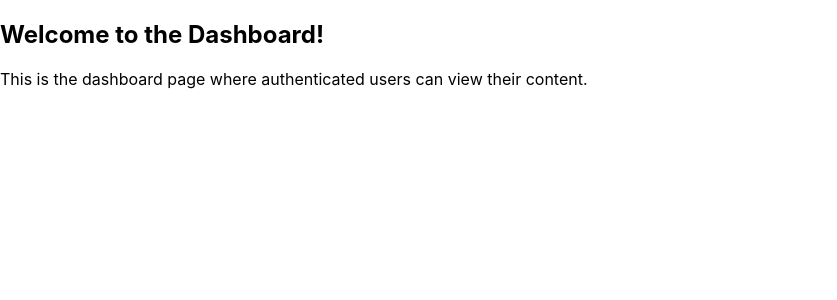
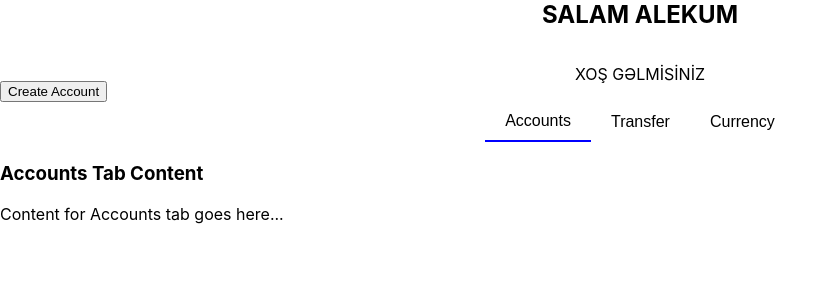
Before and after one commit to nekhad/TransferBetweenAccountsReact, a React (Create React App) app: page /dashboard in a window 1280 px wide. Shown: the top 300 px of the page, without its empty margins (0-837 px from the left). Built offline with nearby package versions, Linux system fonts and the light colour scheme.

Commit message:
Update Dashboard.js

```diff
--- a/src/Dashboard.js
+++ b/src/Dashboard.js
@@ -1,11 +1,79 @@
-import React from 'react';
+import React, { useState } from 'react';
+import { useNavigate } from 'react-router-dom';
+import './Dashboard.css';
 
 const Dashboard = () => {
+  const [activeTab, setActiveTab] = useState('Accounts');
+  const navigate = useNavigate();
+
+  const handleTabChange = (tabName) => {
+    setActiveTab(tabName);
+  };
+
+  const handleTransferTabClick = () => {
+    navigate('/transferPage');
+    setActiveTab('Transfer');
+  };
+
+  const handleCurrenciesTabClick = () => {
+    navigate('/currencies');
+    setActiveTab('Currency');
+  };
+
+  const handleCreateAccountClick = () => {
+    navigate('/account');
+  };
+
   return (
     <div>
-      <h2>Welcome to the Dashboard!</h2>
-      <p>This is the dashboard page where authenticated users can view their content.</p>
-      {/* Add your dashboard content here */}
+      <div className="container">
+        <h2>SALAM ALEKUM</h2>
+        <p>XOŞ GƏLMİSİNİZ</p>
+      </div>
+      <button className="create-account-btn" onClick={handleCreateAccountClick}>
+        Create Account
+      </button>
+      <div className="tabs">
+        <button
+          className={activeTab === 'Accounts' ? 'active' : ''}
+          onClick={() => handleTabChange('Accounts')}
+        >
+          Accounts
+        </button>
+        <button
+          className={activeTab === 'Transfer' ? 'active' : ''}
+          onClick={handleTransferTabClick}
+        >
+          Transfer
+        </button>
+        <button
+          className={activeTab === 'Currency' ? 'active' : ''}
+          onClick={() => handleCurrenciesTabClick('Currency')}
+        >
+          Currency
+        </button>
+      </div>
+
+      <div className="tab-content">
+        {activeTab === 'Accounts' && (
+          <div>
+            <h3>Accounts Tab Content</h3>
+            <p>Content for Accounts tab goes here...</p>
+          </div>
+        )}
+        {activeTab === 'Transfer' && (
+          <div>
+            <h3>Transfer Tab Content</h3>
+            <p>Content for Transfer tab goes here...</p>
+          </div>
+        )}
+        {activeTab === 'Currency' && (
+          <div>
+            <h3>Currency Tab Content</h3>
+            <p>Content for Currency tab goes here...</p>
+          </div>
+        )}
+      </div>
     </div>
   );
 };
```
